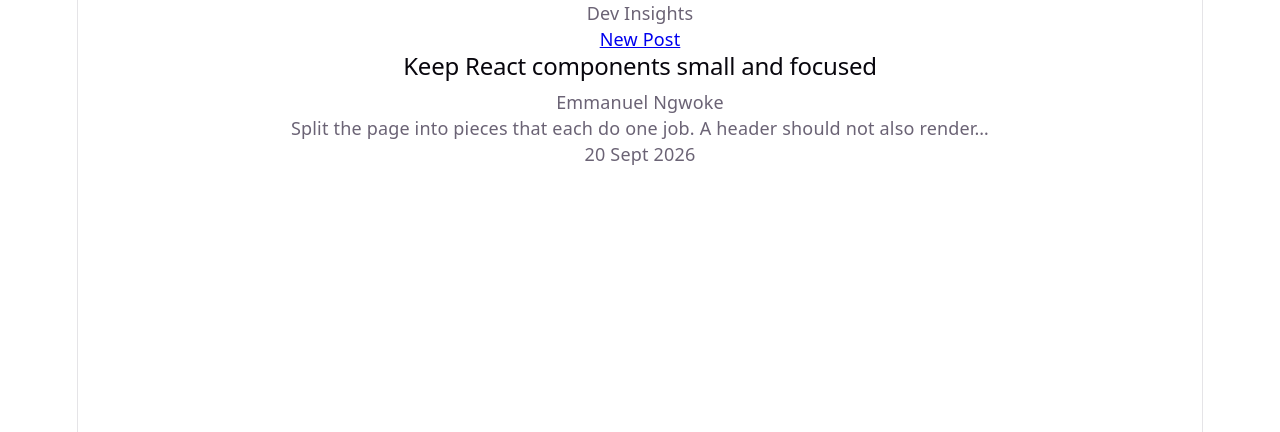
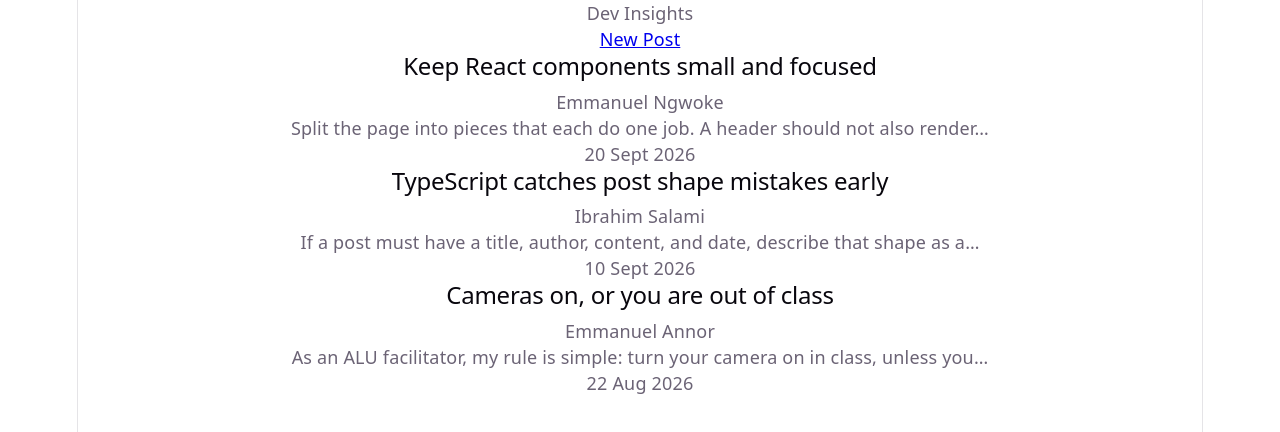
Before and after one commit to Emma001code/Formative-1-Mini-Blog-Project, a React (Vite) app: page / in a window 1280 px wide. Shown: the top 432 px of the page. Built offline with nearby package versions, Linux system fonts and the light colour scheme.

Commit message:
feat: render PostListing of sample articles in App

```diff
--- a/src/App.tsx
+++ b/src/App.tsx
@@ -1,12 +1,11 @@
-import { Header } from './components/Header'
-import { Post } from './components/Post'
-import { initialPosts } from './data/samplePosts'
+import { Header } from './components/Header.tsx'
+import { PostListing } from './components/PostListing.tsx'
 
 function App() {
   return (
     <>
       <Header />
-      <Post post={initialPosts[0]} />
+      <PostListing />
     </>
   )
 }
--- /dev/null
+++ b/src/components/PostListing.tsx
@@ -0,0 +1,12 @@
+import { initialPosts } from '../data/samplePosts.ts'
+import { Post } from './Post.tsx'
+
+export function PostListing() {
+  return (
+    <section>
+      {initialPosts.map((post) => (
+        <Post key={post.id} post={post} />
+      ))}
+    </section>
+  )
+}
```
